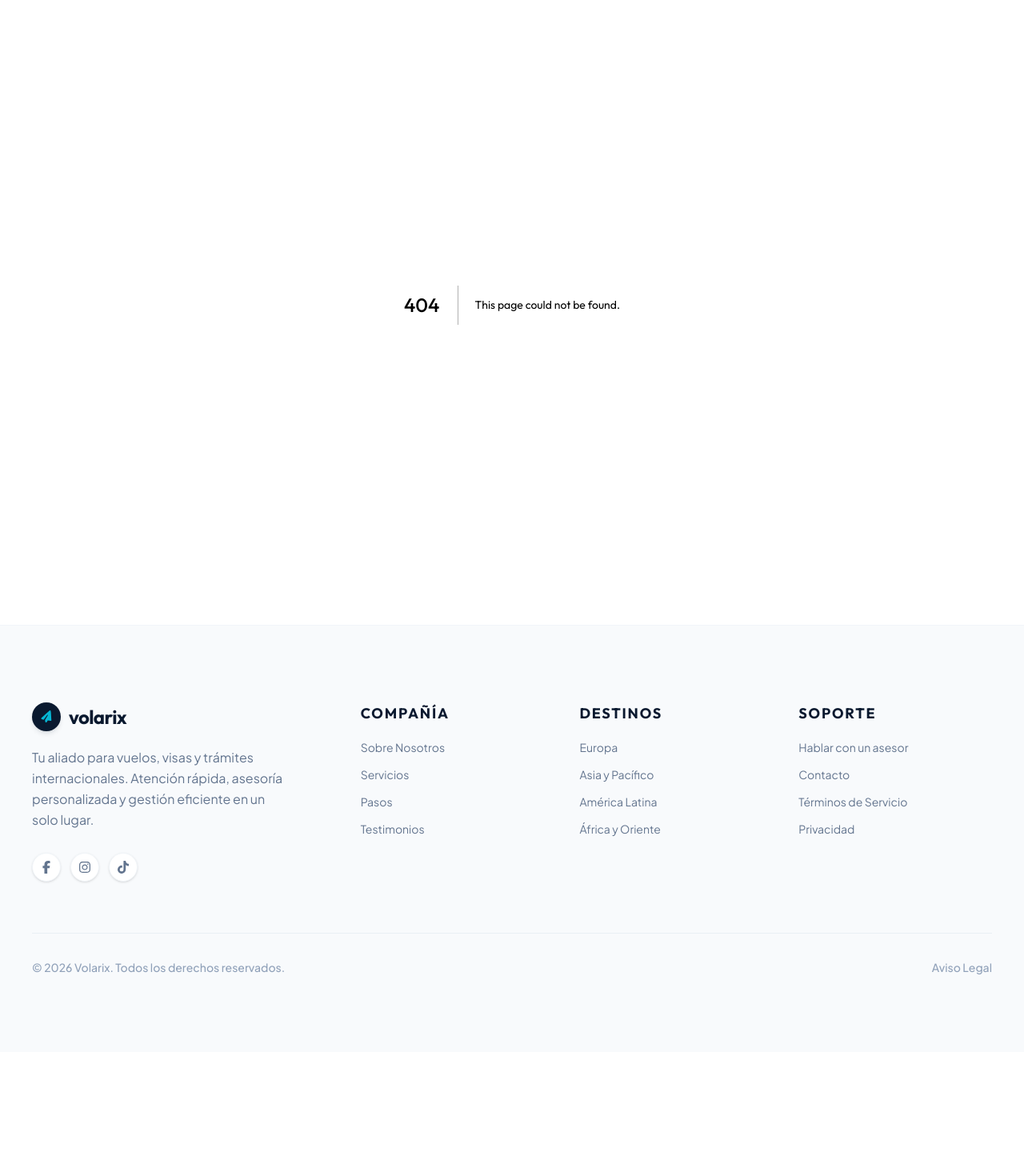
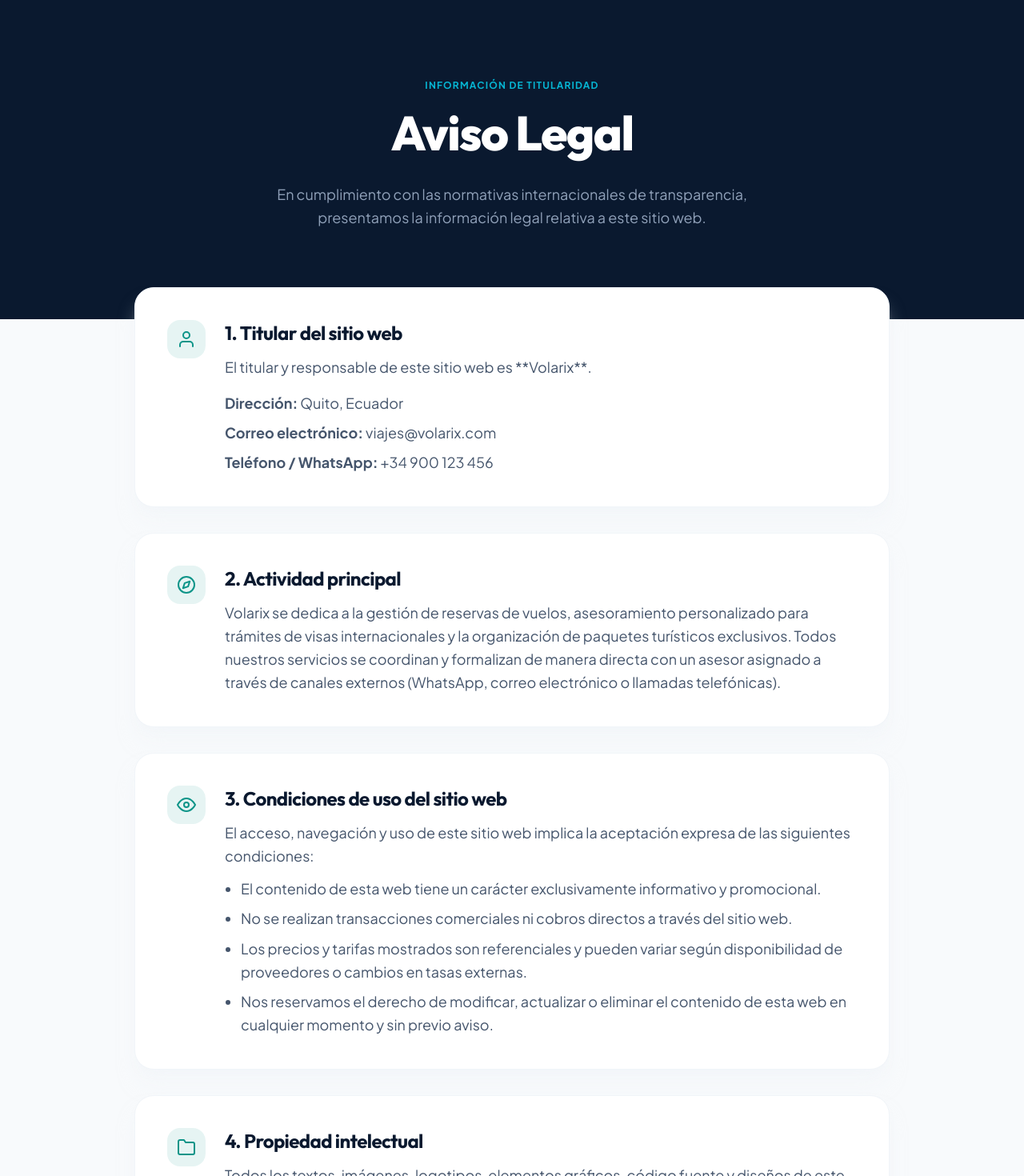
Before and after one commit to DerianPaez/volarix, a Next.js app: page /aviso-legal in a window 1280 px wide. Before the commit this address had no page. Shown: the part 100-1570 px from the top of the page at 80% size. Before the commit the page ends 1415 px from the top, so only its background shows below. Built offline with nearby package versions, Linux system fonts and the light colour scheme.

Commit message:
feat(legal-notice): add legal notice page

```diff
--- /dev/null
+++ b/app/aviso-legal/page.tsx
@@ -0,0 +1,157 @@
+import React from "react";
+import type { Metadata } from "next";
+import Link from "next/link";
+import {
+  FiUser,
+  FiCompass,
+  FiEye,
+  FiFolder,
+  FiAlertTriangle,
+  FiExternalLink,
+  FiBookOpen,
+  FiMail,
+  FiPhone
+} from "react-icons/fi";
+import { LegalCard } from "@/components/ui/LegalCard";
+
+export const metadata: Metadata = {
+  title: "Aviso Legal | Volarix",
+  description: "Información legal, titularidad del sitio web, condiciones de uso y límites de responsabilidad de Volarix.",
+  keywords: ["aviso legal", "titularidad volarix", "condiciones de uso", "volarix"],
+};
+
+const AvisoLegalPage: React.FC = () => {
+  return (
+    <div className="bg-slate-50 min-h-screen pb-20 md:pb-28">
+      {/* Hero Header */}
+      <section className="relative py-20 md:py-28 bg-brand-navy overflow-hidden text-center">
+        {/* Glow Effects */}
+        <div className="absolute top-1/2 left-1/2 -translate-x-1/2 -translate-y-1/2 -z-10 h-[500px] w-[500px] rounded-full bg-brand-teal/15 blur-[120px]" />
+        <div className="absolute top-12 left-1/4 -z-10 h-[300px] w-[300px] rounded-full bg-brand-cyan/10 blur-[100px]" />
+
+        <div className="mx-auto max-w-5xl px-6 md:px-10">
+          <span className="text-xs font-bold uppercase tracking-widest text-brand-cyan">
+            Información de Titularidad
+          </span>
+          <h1 className="font-outfit text-4xl font-extrabold text-white tracking-tight sm:text-6xl mt-3 leading-tight max-w-4xl mx-auto">
+            Aviso Legal
+          </h1>
+          <p className="max-w-2xl mx-auto text-slate-400 text-base md:text-lg mt-6 leading-relaxed">
+            En cumplimiento con las normativas internacionales de transparencia, presentamos la información legal relativa a este sitio web.
+          </p>
+        </div>
+      </section>
+
+      {/* Content Body */}
+      <section className="mx-auto max-w-5xl px-6 md:px-10 -mt-10 relative z-10">
+        <div className="grid gap-8">
+
+          <LegalCard icon={<FiUser className="h-6 w-6" />} title="1. Titular del sitio web">
+            <p className="text-slate-600 text-base md:text-lg leading-relaxed mb-4">
+              El titular y responsable de este sitio web es **Volarix**.
+            </p>
+            <ul className="space-y-2 text-slate-600 text-base md:text-lg leading-relaxed">
+              <li><strong>Dirección:</strong> Quito, Ecuador</li>
+              <li><strong>Correo electrónico:</strong> viajes@volarix.com</li>
+              <li><strong>Teléfono / WhatsApp:</strong> +34 900 123 456</li>
+            </ul>
+          </LegalCard>
+
+          <LegalCard icon={<FiCompass className="h-6 w-6" />} title="2. Actividad principal">
+            <p className="text-slate-600 text-base md:text-lg leading-relaxed">
+              Volarix se dedica a la gestión de reservas de vuelos, asesoramiento personalizado para trámites de visas internacionales y la organización de paquetes turísticos exclusivos. Todos nuestros servicios se coordinan y formalizan de manera directa con un asesor asignado a través de canales externos (WhatsApp, correo electrónico o llamadas telefónicas).
+            </p>
+          </LegalCard>
+
+          <LegalCard icon={<FiEye className="h-6 w-6" />} title="3. Condiciones de uso del sitio web">
+            <p className="text-slate-600 text-base md:text-lg leading-relaxed">
+              El acceso, navegación y uso de este sitio web implica la aceptación expresa de las siguientes condiciones:
+            </p>
+            <ul className="list-disc pl-5 space-y-2 text-slate-600 text-base md:text-lg leading-relaxed">
+              <li>El contenido de esta web tiene un carácter exclusivamente informativo y promocional.</li>
+              <li>No se realizan transacciones comerciales ni cobros directos a través del sitio web.</li>
+              <li>Los precios y tarifas mostrados son referenciales y pueden variar según disponibilidad de proveedores o cambios en tasas externas.</li>
+              <li>Nos reservamos el derecho de modificar, actualizar o eliminar el contenido de esta web en cualquier momento y sin previo aviso.</li>
+            </ul>
+          </LegalCard>
+
+          <LegalCard icon={<FiFolder className="h-6 w-6" />} title="4. Propiedad intelectual">
+            <p className="text-slate-600 text-base md:text-lg leading-relaxed">
+              Todos los textos, imágenes, logotipos, elementos gráficos, código fuente y diseños de este sitio web son propiedad exclusiva de Volarix o se utilizan bajo las licencias correspondientes. Queda estrictamente prohibida la reproducción, distribución, transformación o comunicación pública, total o parcial, de cualquiera de estos contenidos sin la autorización expresa y por escrito de sus titulares.
+            </p>
+          </LegalCard>
+
+          <LegalCard icon={<FiAlertTriangle className="h-6 w-6" />} title="5. Exclusión de responsabilidad">
+            <p className="text-slate-600 text-base md:text-lg leading-relaxed">
+              Volarix no se hace responsable por:
+            </p>
+            <ul className="list-disc pl-5 space-y-2 text-slate-600 text-base md:text-lg leading-relaxed">
+              <li>Eventuales errores u omisiones en la información publicada (si bien trabajamos continuamente para mantener los datos precisos y actualizados).</li>
+              <li>Problemas técnicos, indisponibilidad temporal del sitio o fallos de conexión ajenos a nuestro control.</li>
+              <li>Decisiones de viaje o acciones tomadas por los usuarios basadas únicamente en el contenido de esta web (siempre recomendamos y requerimos una asesoría personalizada y confirmación final con uno de nuestros asesores).</li>
+            </ul>
+          </LegalCard>
+
+          <LegalCard icon={<FiExternalLink className="h-6 w-6" />} title="6. Enlaces externos">
+            <p className="text-slate-600 text-base md:text-lg leading-relaxed">
+              Este sitio web puede contener enlaces de hipervínculo a páginas web de terceros (como aerolíneas oficiales, portales de embajadas o ministerios de relaciones exteriores). Volarix no ejerce ningún tipo de control ni supervisión sobre dichos sitios y no asume responsabilidad alguna por el contenido, políticas de privacidad o términos de uso de estas plataformas externas.
+            </p>
+          </LegalCard>
+
+          <LegalCard icon={<FiBookOpen className="h-6 w-6" />} title="7. Legislación aplicable y jurisdicción">
+            <p className="text-slate-600 text-base md:text-lg leading-relaxed">
+              Este Aviso Legal se rige e interpreta en su totalidad de conformidad con las leyes vigentes de la República del Ecuador. Cualquier controversia, conflicto o reclamación relacionada con el uso de este sitio web o la interpretación de sus condiciones será sometida exclusivamente a la jurisdicción y competencia de los tribunales de la ciudad de Quito, Ecuador.
+            </p>
+          </LegalCard>
+
+          {/* Contact Card */}
+          <div className="bg-linear-to-r from-brand-navy to-brand-dark-blue rounded-3xl p-8 md:p-10 shadow-xl text-white relative overflow-hidden group">
+            <div className="absolute top-1/2 right-0 -translate-y-1/2 h-[300px] w-[300px] rounded-full bg-brand-teal/10 blur-[80px]" />
+
+            <div className="relative z-10">
+              <h2 className="font-outfit text-2xl md:text-3xl font-bold tracking-tight text-white mb-6">
+                8. Contacto e información legal
+              </h2>
+              <p className="text-slate-300 text-base md:text-lg leading-relaxed mb-8 max-w-2xl">
+                Para cualquier consulta, reclamo, aclaración o asunto relacionado con el aviso legal de este sitio web, por favor comunícate a través de nuestros canales:
+              </p>
+
+              <div className="grid grid-cols-1 sm:grid-cols-2 gap-4 max-w-xl">
+                <Link
+                  href="mailto:viajes@volarix.com"
+                  className="flex items-center gap-4 bg-white/5 border border-white/10 rounded-2xl p-4 hover:bg-white/10 hover:border-brand-cyan/30 transition-all duration-300"
+                >
+                  <div className="flex h-10 w-10 shrink-0 items-center justify-center rounded-xl bg-brand-cyan/20 text-brand-cyan">
+                    <FiMail className="h-5 w-5" />
+                  </div>
+                  <div>
+                    <span className="block text-xs text-slate-400 font-bold uppercase tracking-wider">Correo Electrónico</span>
+                    <span className="text-sm md:text-base font-semibold text-white">viajes@volarix.com</span>
+                  </div>
+                </Link>
+
+                <Link
+                  href="https://wa.me/34900123456"
+                  target="_blank"
+                  rel="noopener noreferrer"
+                  className="flex items-center gap-4 bg-white/5 border border-white/10 rounded-2xl p-4 hover:bg-white/10 hover:border-brand-teal/30 transition-all duration-300"
+                >
+                  <div className="flex h-10 w-10 shrink-0 items-center justify-center rounded-xl bg-brand-teal/20 text-brand-teal">
+                    <FiPhone className="h-5 w-5" />
+                  </div>
+                  <div>
+                    <span className="block text-xs text-slate-400 font-bold uppercase tracking-wider">WhatsApp Directo</span>
+                    <span className="text-sm md:text-base font-semibold text-white">+34 900 123 456</span>
+                  </div>
+                </Link>
+              </div>
+            </div>
+          </div>
+
+        </div>
+      </section>
+    </div>
+  );
+};
+
+export default AvisoLegalPage;
--- a/components/sections/Footer.tsx
+++ b/components/sections/Footer.tsx
@@ -65,7 +65,7 @@
         <div className="border-t border-slate-200/60 pt-8 flex flex-col sm:flex-row justify-between items-center gap-4 text-xs font-medium text-slate-400">
           <p className="text-sm">© {new Date().getFullYear()} Volarix. Todos los derechos reservados.</p>
           <div className="flex gap-6">
-            <Link href="#" className="hover:text-slate-600 transition-colors text-sm">Aviso Legal</Link>
+            <Link href="/aviso-legal" className="hover:text-slate-600 transition-colors text-sm">Aviso Legal</Link>
           </div>
         </div>
       </div>
```
